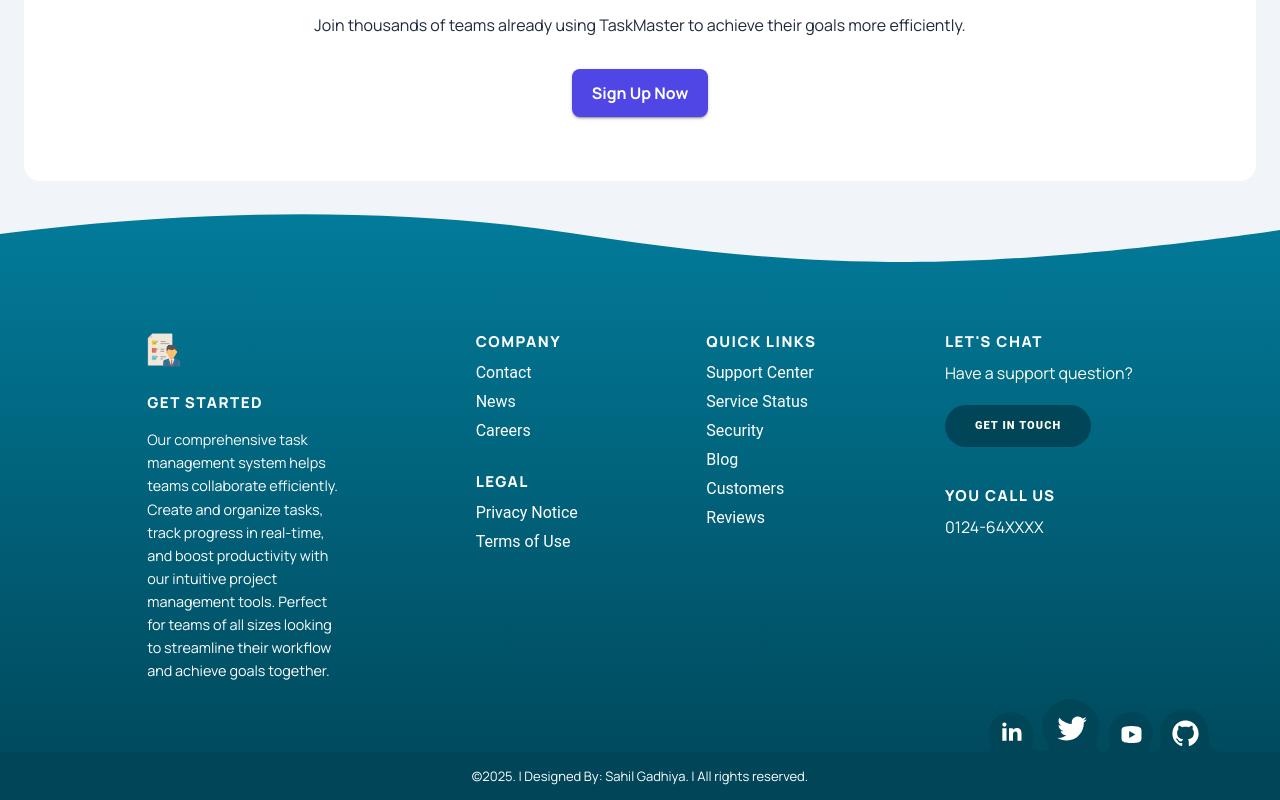
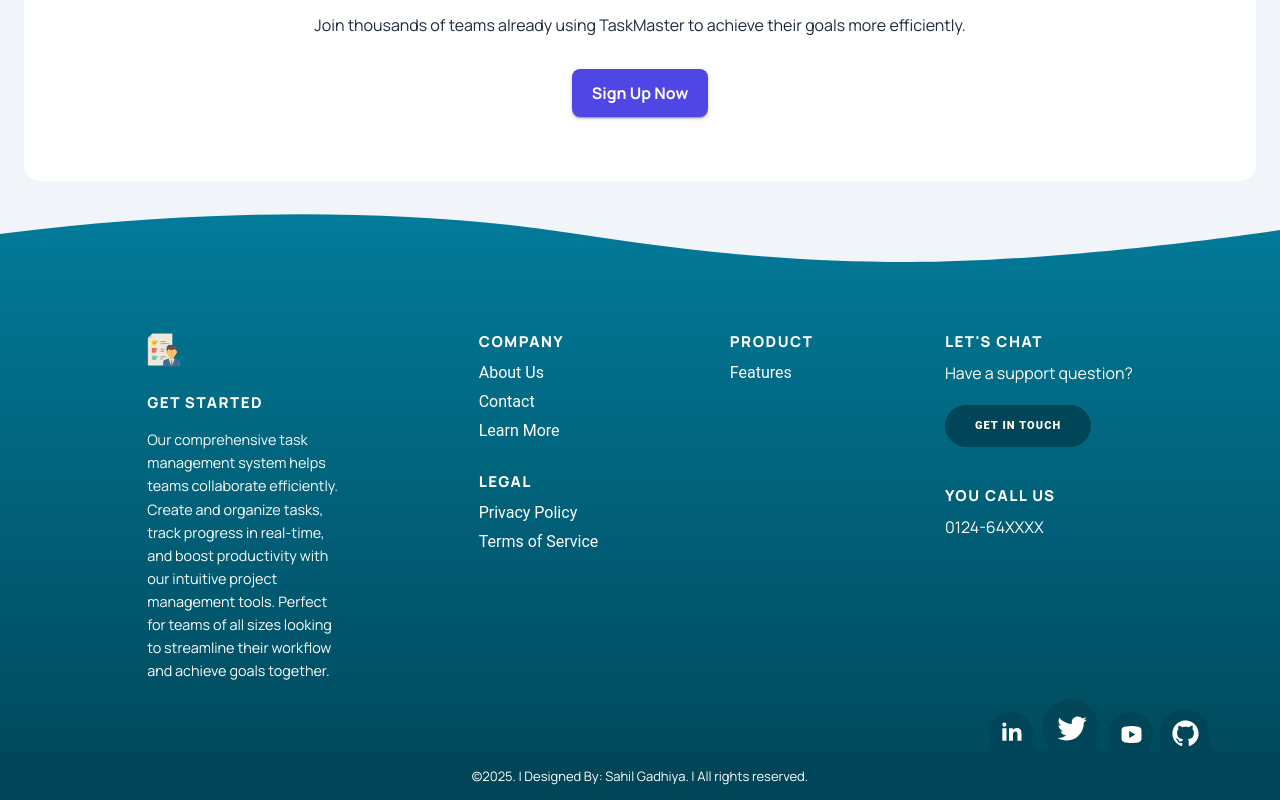
Before and after one commit to Sahil-1827/task-management-system-frontend, a Next.js app: page / in a window 1280 px wide. Shown: the part 1580-2380 px from the top of the page. Built offline with nearby package versions, Linux system fonts and the light colour scheme.

Commit message:
fix footer with new links and adding some user logged in logic

```diff
--- a/components/Footer.js
+++ b/components/Footer.js
@@ -1,8 +1,10 @@
 "use client";
 
-import { Box, Container, Typography, Grid, Link } from "@mui/material";
+import { Box, Container, Typography, Grid, Link as MuiLink } from "@mui/material";
 import { styled, useTheme } from "@mui/material/styles";
 import Image from "next/image";
+import Link from "next/link"; // Using Next.js Link for navigation
+import { useAuth } from "../context/AuthContext"; // Import the useAuth hook
 
 const FooterContainer = styled(Box)(({ theme }) => ({
   fontFamily: "'Roboto', sans-serif",
@@ -54,6 +56,7 @@ const FooterMenuName = styled(Typography)(({ theme }) => ({
   marginTop: 0,
 }));
 
+// The styling now targets the <a> tag rendered by Next.js's Link component
 const FooterMenuList = styled("ul")({
   listStyle: "none",
   marginBottom: 0,
@@ -71,7 +74,7 @@ const FooterMenuList = styled("ul")({
   },
 });
 
-const FooterCallToActionButton = styled(Link)(({ theme }) => ({
+const FooterCallToActionButton = styled(MuiLink)(({ theme }) => ({
   backgroundColor: theme.palette.mode === "dark" ? "#027b9a" : "#004658",
   borderRadius: "21px",
   color: "#fffff2 !important",
@@ -123,7 +126,6 @@ const FooterSocialAmoebaSvg = styled("svg")(({ theme }) => ({
 
 const SocialLink = styled("a")(({ theme }) => ({
   display: "block",
-  // padding: "10px",
   top: "20px",
   left: "0",
   height: "30px",
@@ -174,6 +176,7 @@ const FooterCopyrightText = styled(Typography)(({ theme }) => ({
 
 const Footer = () => {
   const theme = useTheme();
+  const { user } = useAuth(); // Get the current user state
 
   return (
     <FooterContainer>
@@ -182,9 +185,6 @@ const Footer = () => {
         viewBox="0 0 1200 100"
         preserveAspectRatio="none"
       >
-        {/*
-          FIX: The `theme={theme}` prop that was causing the error has been removed from this component.
-        */}
         <FooterWavePath d="M851.8,100c125,0,288.3-45,348.2-64V0H0v44c3.7-1,7.3-1.9,11-2.9C80.7,22,151.7,10.8,223.5,6.3C276.7,2.9,330,4,383,9.8 c52.2,5.7,103.3,16.2,153.4,32.8C623.9,71.3,726.8,100,851.8,100z" />
       </FooterWave>
       <FooterContent maxWidth="xl">
@@ -213,7 +213,6 @@ const Footer = () => {
                 }}
               >
                 <Image src="/logo.png" alt="Logo" width={34} height={34} />
-
               </Typography>
             </Box>
             <Box>
@@ -231,13 +230,13 @@ const Footer = () => {
               <FooterMenuName variant="h2">Company</FooterMenuName>
               <FooterMenuList>
                 <li>
+                  <Link href="/about">About Us</Link>
+                </li>
+                <li>
                   <Link href="/contact">Contact</Link>
                 </li>
                  <li>
-                  <Link href="#">News</Link>
-                </li>
-                <li>
-                  <Link href="#">Careers</Link>
+                  <Link href="/learn-more">Learn More</Link>
                 </li>
               </FooterMenuList>
             </Box>
@@ -245,36 +244,35 @@ const Footer = () => {
               <FooterMenuName variant="h2">Legal</FooterMenuName>
               <FooterMenuList>
                 <li>
-                  <Link href="/privacy">Privacy Notice</Link>
+                  <Link href="/privacy">Privacy Policy</Link>
                 </li>
                 <li>
-                  <Link href="/terms">Terms of Use</Link>
+                  <Link href="/terms">Terms of Service</Link>
                 </li>
               </FooterMenuList>
             </Box>
           </FooterContentColumn>
           <FooterContentColumn item xs={12} sm={6} md={3}>
             <Box>
-              <FooterMenuName variant="h2">Quick Links</FooterMenuName>
+              <FooterMenuName variant="h2">Product</FooterMenuName>
               <FooterMenuList>
                 <li>
-                  <Link href="#">Support Center</Link>
+                   <Link href="/learn-more">Features</Link>
+                </li>
+                {/* Conditionally render these links based on user login status */}
+                {user && (
+                  <>
+                    <li>
+                      <Link href="/dashboard">Dashboard</Link>
                     </li>
                     <li>
-                  <Link href="#">Service Status</Link>
+                      <Link href="/tasks">Tasks</Link>
                     </li>
                     <li>
-                  <Link href="#">Security</Link>
+                      <Link href="/teams">Teams</Link>
                     </li>
-                <li>
-                  <Link href="#">Blog</Link>
-                </li>
-                <li>
-                  <Link href="#">Customers</Link>
-                </li>
-                <li>
-                  <Link href="#">Reviews</Link>
-                </li>
+                  </>
+                )}
               </FooterMenuList>
             </Box>
           </FooterContentColumn>
@@ -290,19 +288,19 @@ const Footer = () => {
               >
                 Have a support question?
               </Typography>
-              <FooterCallToActionButton href="/contact">
+              <FooterCallToActionButton component={Link} href="/contact">
                 Get in Touch
               </FooterCallToActionButton>
             </Box>
             <Box sx={{ marginTop: "30px" }}>
               <FooterMenuName variant="h2">You Call Us</FooterMenuName>
               <Typography sx={{ marginTop: "10px" }}>
-                <Link
+                <MuiLink
                   href="tel:0124-64XXXX"
                   sx={{ color: "#fff", textDecoration: "none" }}
                 >
                   0124-64XXXX
-                </Link>
+                </MuiLink>
               </Typography>
             </Box>
           </FooterContentColumn>
@@ -364,10 +362,10 @@ const Footer = () => {
       </FooterContent>
       <FooterCopyright>
         <FooterCopyrightText>
-          <Link href="#" target="_self">
+          <MuiLink href="#" target="_self">
             ©{new Date().getFullYear()}. | Designed By: Sahil Gadhiya. | All
             rights reserved.
-          </Link>
+          </MuiLink>
         </FooterCopyrightText>
       </FooterCopyright>
     </FooterContainer>
```
Lines whose indentation alone changed are shown as unchanged.
